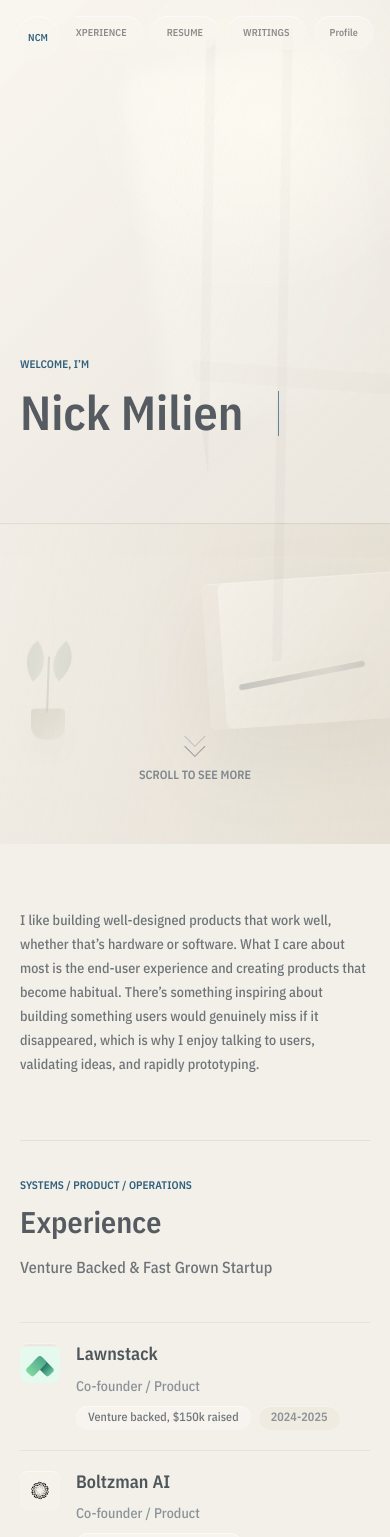
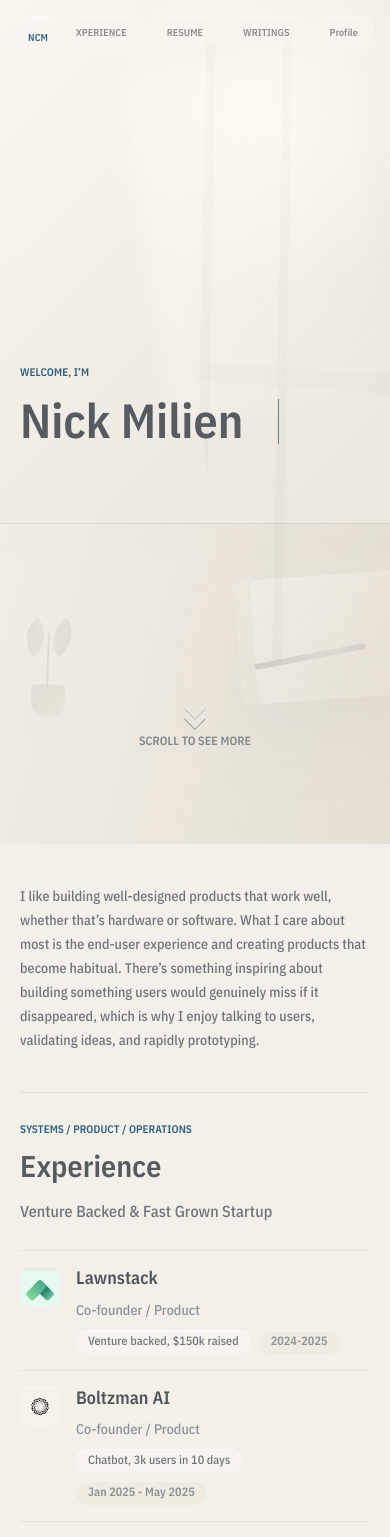
Before and after one commit to Nmilien34/NickPortfolio, a React (Vite) app: page / in a window 390 px wide. Shown: the top 1537 px of the page. Built offline with nearby package versions, Linux system fonts and the light colour scheme.

Commit message:
refactor: Adjust layout and styling in LandingPage component for improved responsiveness and visual consistency, including margin and padding updates, and enhance CSS for mobile view.

```diff
--- a/src/components/pages/LandingPage.tsx
+++ b/src/components/pages/LandingPage.tsx
@@ -259,7 +259,7 @@ function LedgerSection({
    */
   return (
     <div className="lg:col-span-2">
-      <div className="mb-10 grid gap-4 lg:grid-cols-[minmax(180px,0.28fr)_minmax(0,0.72fr)]">
+      <div className="mb-6 grid gap-4 sm:mb-10 lg:grid-cols-[minmax(180px,0.28fr)_minmax(0,0.72fr)]">
         <p className="text-[11px] font-semibold uppercase leading-none text-[#2f5f7c] sm:text-xs">
           {eyebrow}
         </p>
@@ -325,7 +325,7 @@ function LedgerSection({
             </>
           );
           const rowClassName =
-            'group grid min-h-[92px] grid-cols-[44px_minmax(0,1fr)] gap-x-3 gap-y-2 border-b-[0.5px] border-[#e4e0d8]/80 py-5 transition-colors duration-300 hover:bg-[#f8f5ee]/45 sm:grid-cols-[56px_minmax(0,1.1fr)_minmax(0,1.2fr)_auto] sm:items-center sm:gap-6 sm:py-6';
+            'group grid min-h-[82px] grid-cols-[44px_minmax(0,1fr)] gap-x-3 gap-y-2 border-b-[0.5px] border-[#e4e0d8]/80 py-4 transition-colors duration-300 hover:bg-[#f8f5ee]/45 sm:min-h-[92px] sm:grid-cols-[56px_minmax(0,1.1fr)_minmax(0,1.2fr)_auto] sm:items-center sm:gap-6 sm:py-6';
 
           return entry.href && entry.external ? (
             <a
@@ -363,7 +363,7 @@ function WritingSection({
 }) {
   return (
     <div className="lg:col-span-2">
-      <div className="mb-10 grid gap-4 lg:grid-cols-[minmax(180px,0.28fr)_minmax(0,0.72fr)]">
+      <div className="mb-6 grid gap-4 sm:mb-10 lg:grid-cols-[minmax(180px,0.28fr)_minmax(0,0.72fr)]">
         <p className="text-[11px] font-semibold uppercase leading-none text-[#2f5f7c] sm:text-xs">
           {eyebrow}
         </p>
@@ -512,7 +512,7 @@ export function LandingPage() {
   }, [isProfileOpen]);
 
   return (
-    <main className="landing-sharp-type min-h-screen bg-[#f3f0ea] text-[#6f7478]">
+    <main className="landing-sharp-type min-h-screen overflow-x-hidden bg-[#f3f0ea] text-[#6f7478]">
       <nav
         className="pointer-events-none fixed inset-x-0 top-4 z-50 px-4 text-[10px] font-semibold uppercase leading-none text-[#6f7478] sm:top-5 sm:px-8 sm:text-xs lg:px-12"
       >
@@ -568,19 +568,21 @@ export function LandingPage() {
             if (event.target === event.currentTarget) setIsProfileOpen(false);
           }}
         >
-          <div className="relative max-h-[100dvh] w-full overflow-y-auto rounded-t-[22px] border border-[#e4e0d8]/90 bg-[#f8f6f1] p-2 shadow-[0_34px_90px_rgba(103,95,82,0.18)] sm:max-h-[88vh] sm:max-w-5xl sm:rounded-[18px] sm:p-3">
+          <div className="relative max-h-[100dvh] w-full overflow-x-hidden overflow-y-auto rounded-t-[22px] border border-[#e4e0d8]/90 bg-[#f8f6f1] p-2 shadow-[0_34px_90px_rgba(103,95,82,0.18)] sm:max-h-[88vh] sm:max-w-5xl sm:rounded-[18px] sm:p-3">
+            <div className="sticky top-2 z-10 mb-2 flex justify-end sm:absolute sm:right-4 sm:top-4 sm:mb-0">
               <button
                 type="button"
                 onClick={() => setIsProfileOpen(false)}
-              className="sticky left-full top-3 z-10 mb-2 block w-fit rounded-full bg-[#f3f0ea]/95 px-4 py-2 text-xs font-semibold uppercase leading-none text-[#8b9298] shadow-[inset_0_1px_0_rgba(255,255,255,0.6)] transition-colors hover:text-[#555b60] sm:absolute sm:right-4 sm:top-4 sm:mb-0"
+                className="rounded-full bg-[#f3f0ea]/95 px-4 py-2 text-xs font-semibold uppercase leading-none text-[#8b9298] shadow-[inset_0_1px_0_rgba(255,255,255,0.6)] transition-colors hover:text-[#555b60]"
               >
                 Close
               </button>
+            </div>
 
             <div className="grid overflow-hidden rounded-[16px] border border-[#e4e0d8]/80 bg-[#f3f0ea] md:grid-cols-[0.9fr_1.1fr]">
               <div className="relative border-b border-[#e4e0d8]/80 bg-[#ebe6dc] p-4 md:min-h-[340px] md:border-b-0 md:border-r md:p-6">
                 <div className="absolute inset-y-0 right-0 hidden w-px bg-gradient-to-b from-transparent via-[#cfc7b8] to-transparent md:block" />
-                <div className="grid gap-4 sm:grid-cols-[0.48fr_0.52fr] sm:items-end md:flex md:h-full md:flex-col md:items-stretch md:justify-between md:gap-8">
+                <div className="grid gap-4 min-[460px]:grid-cols-[0.48fr_0.52fr] min-[460px]:items-end md:flex md:h-full md:flex-col md:items-stretch md:justify-between md:gap-8">
                   <div className="sm:contents md:block">
                     <p className="mb-4 text-[11px] font-semibold uppercase leading-none text-[#2f5f7c]">
                       Passport / Profile
@@ -593,7 +595,7 @@ export function LandingPage() {
                       />
                     </div>
                   </div>
-                  <div className="self-end sm:self-center md:self-auto">
+                  <div className="self-end min-[460px]:self-center md:self-auto">
                     <p className="text-xs font-semibold uppercase leading-none text-[#8b9298]">
                       Nick Milien
                     </p>
@@ -638,7 +640,7 @@ export function LandingPage() {
                     </a>
                     <a
                       href="mailto:Nicksonn.milien@gmail.com"
-                      className="rounded-full bg-[#f8f6f1]/85 px-5 py-3 text-center shadow-[inset_0_1px_0_rgba(255,255,255,0.65)] transition-colors hover:bg-[#fbfaf6]"
+                      className="break-all rounded-full bg-[#f8f6f1]/85 px-5 py-3 text-center shadow-[inset_0_1px_0_rgba(255,255,255,0.65)] transition-colors hover:bg-[#fbfaf6]"
                     >
                       Nicksonn.milien@gmail.com
                     </a>
@@ -715,7 +717,7 @@ export function LandingPage() {
         </div>
       ) : null}
 
-      <section className="relative flex min-h-screen flex-col overflow-hidden bg-[#f3f0ea] px-5 py-5 sm:min-h-dvh sm:px-8 lg:px-12">
+      <section className="relative flex min-h-[100svh] flex-col overflow-hidden bg-[#f3f0ea] px-5 py-5 sm:min-h-dvh sm:px-8 lg:px-12">
         <div className="quiet-light-scene" aria-hidden="true">
           <div className="quiet-light-wall" />
           <div className="quiet-light-desk" />
@@ -731,7 +733,7 @@ export function LandingPage() {
           <div className="quiet-window-shadow" />
           <div className="quiet-cloud-light" />
         </div>
-        <div className="relative z-10 flex flex-1 flex-col justify-center gap-10 pb-24 pt-12 sm:pb-32 sm:pt-16">
+        <div className="relative z-10 flex flex-1 flex-col justify-center gap-10 pb-28 pt-20 sm:pb-32 sm:pt-16">
           <div className="w-full max-w-5xl" aria-label="Welcome, I’m Nick Milien">
             <p className="hero-type hero-type-kicker mb-5 w-fit text-[11px] font-semibold uppercase leading-none text-[#2f5f7c] sm:text-xs">
               Welcome, I’m
@@ -747,7 +749,7 @@ export function LandingPage() {
         </div>
       </section>
 
-      <section className="px-5 py-16 sm:px-8 sm:py-20 lg:px-12 lg:py-24">
+      <section className="px-5 py-10 sm:px-8 sm:py-20 lg:px-12 lg:py-24">
         <p className="max-w-4xl text-sm font-medium leading-6 text-[#6f7478] sm:text-base sm:leading-7">
           I like building well-designed products that work well, whether that’s hardware or software. What I care about
           most is the end-user experience and creating products that become habitual. There’s something inspiring about
@@ -756,13 +758,13 @@ export function LandingPage() {
         </p>
       </section>
 
-      <section className="px-5 pb-24 sm:px-8 lg:px-12">
+      <section className="px-5 pb-16 sm:px-8 sm:pb-24 lg:px-12">
         <div className="border-t-[0.5px] border-[#e4e0d8]">
           {sections.map((section) => (
             <section
               key={section.id}
               id={section.id}
-              className="grid scroll-mt-8 gap-8 border-b-[0.5px] border-[#e4e0d8] py-10 sm:py-14 lg:grid-cols-[minmax(180px,0.28fr)_minmax(0,0.72fr)] lg:py-16"
+              className="grid scroll-mt-8 gap-6 border-b-[0.5px] border-[#e4e0d8] py-8 sm:gap-8 sm:py-14 lg:grid-cols-[minmax(180px,0.28fr)_minmax(0,0.72fr)] lg:py-16"
             >
               {section.id === 'experience' ? (
                 <LedgerSection
--- a/src/styles/index.css
+++ b/src/styles/index.css
@@ -492,24 +492,34 @@ a, button, [role="button"], input, textarea, select {
 }
 
 @media (max-width: 640px) {
+  .hero-scroll-cue {
+    bottom: calc(env(safe-area-inset-bottom, 0px) + 4.75rem);
+    gap: 0.75rem;
+  }
+
+  .hero-scroll-arrow {
+    width: 24px;
+    height: 22px;
+  }
+
   .quiet-light-notebook {
     right: -1.5rem;
-    bottom: 7.5rem;
-    width: 13rem;
-    opacity: 0.48;
+    bottom: 9rem;
+    width: 11rem;
+    opacity: 0.34;
   }
 
   .quiet-light-pen {
     right: 1.5rem;
-    bottom: 10rem;
-    width: 8rem;
-    opacity: 0.36;
+    bottom: 11.2rem;
+    width: 7rem;
+    opacity: 0.28;
   }
 
   .quiet-light-plant {
     left: 1rem;
-    bottom: 6.5rem;
-    opacity: 0.32;
+    bottom: 8rem;
+    opacity: 0.24;
   }
 }
 
```
Lines whose indentation alone changed are shown as unchanged.
